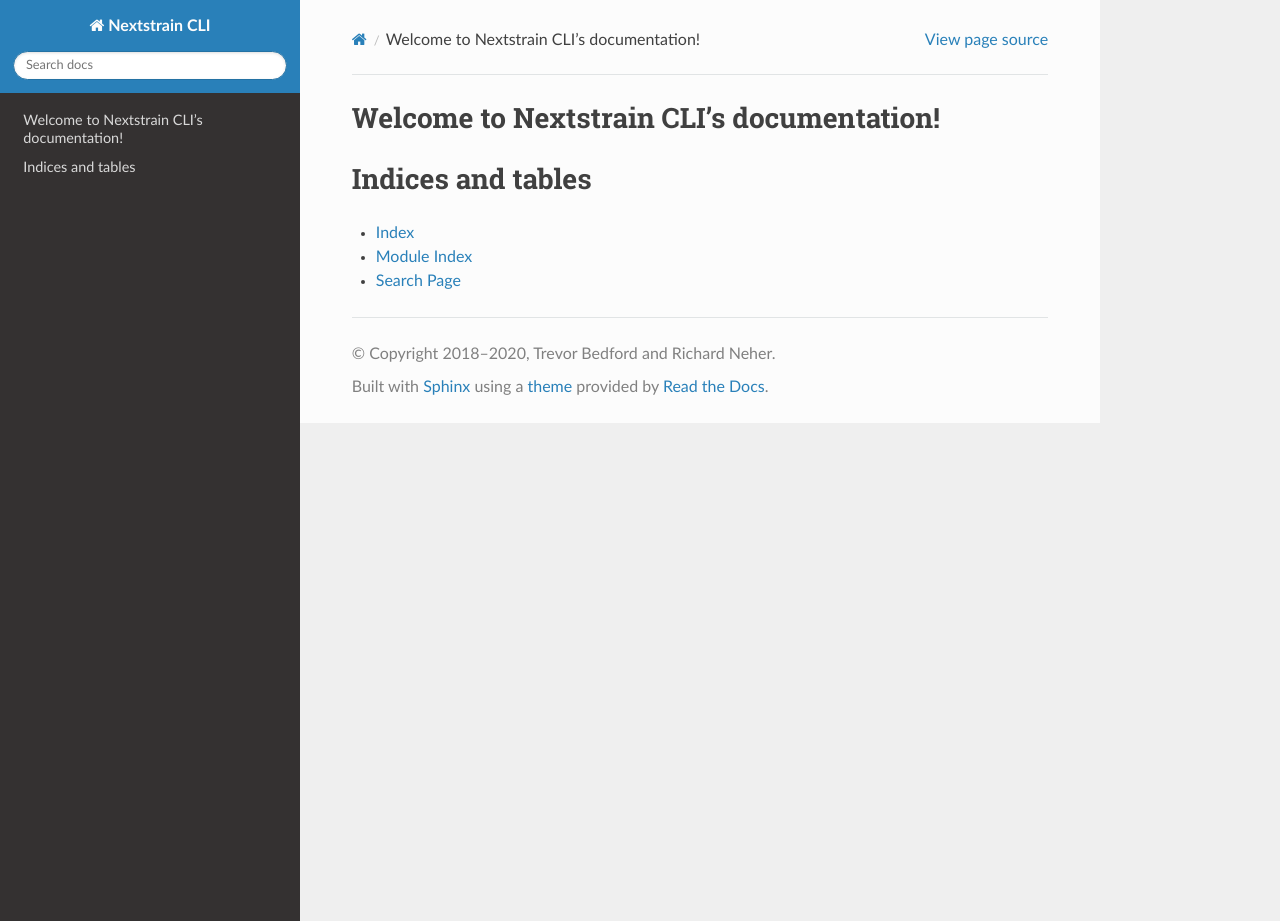
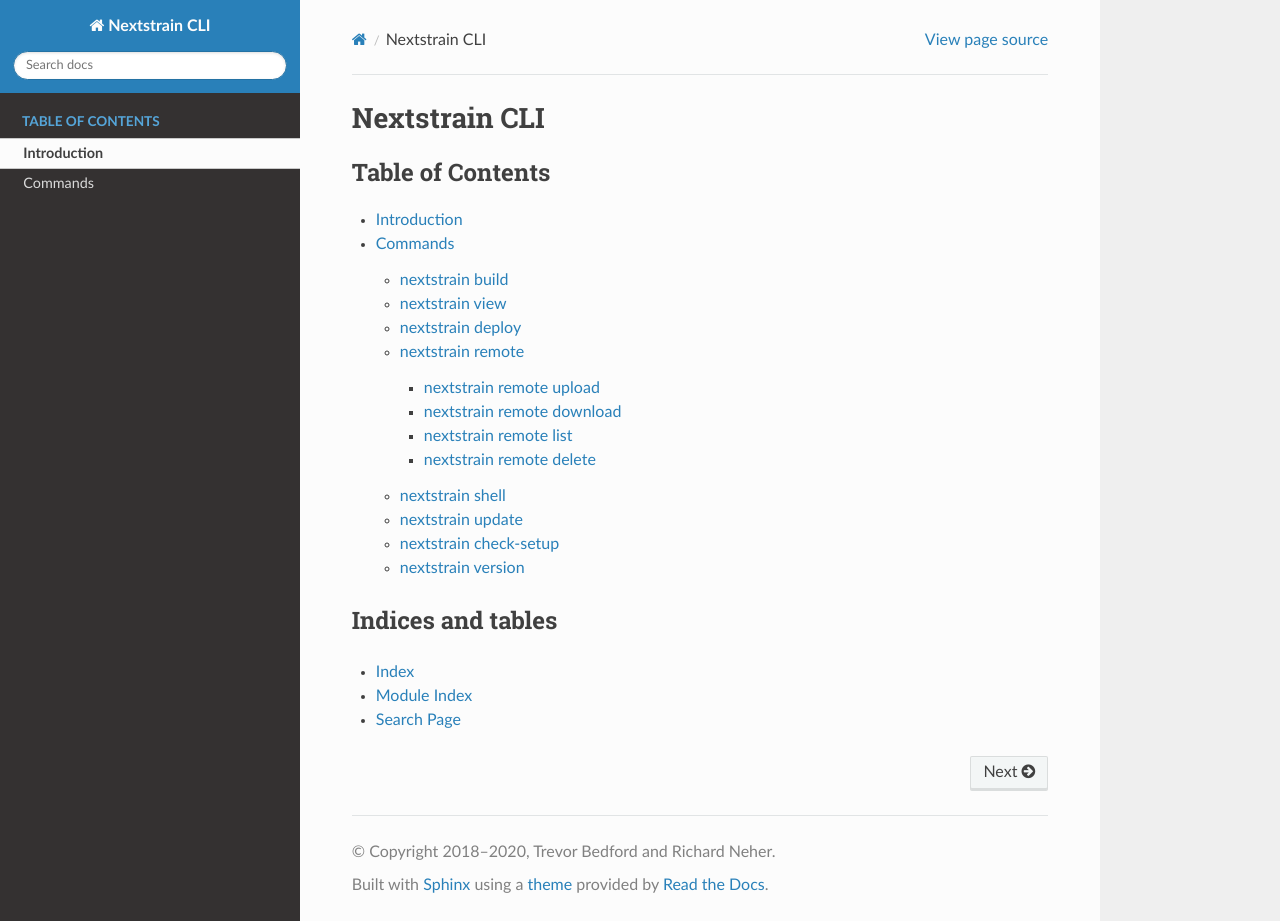
Before and after one commit to nextstrain/cli, a Sphinx documentation site: the page built from doc/index.rst, in a window 1280 px wide and 921 px high. Built offline with Sphinx 7.4.7 and the Read the Docs theme 2.0.0, drawn with Linux system fonts in a browser that asks for light colours.

Commit message:
docs: Generate pages for each command using sphinx-argparse
Surfaces a lot of information hidden away in the help output of each
command.  Making it part of the documentation and available online makes
it more visible and useful.  It also provides a way to link people to
help information.

```diff
--- /dev/null
+++ b/doc/commands/build.rst
@@ -0,0 +1,9 @@
+================
+nextstrain build
+================
+
+.. argparse::
+    :module: nextstrain.cli
+    :func: make_parser
+    :prog: nextstrain
+    :path: build
--- /dev/null
+++ b/doc/commands/check-setup.rst
@@ -0,0 +1,9 @@
+======================
+nextstrain check-setup
+======================
+
+.. argparse::
+    :module: nextstrain.cli
+    :func: make_parser
+    :prog: nextstrain
+    :path: check-setup
--- /dev/null
+++ b/doc/commands/deploy.rst
@@ -0,0 +1,9 @@
+=================
+nextstrain deploy
+=================
+
+.. argparse::
+    :module: nextstrain.cli
+    :func: make_parser
+    :prog: nextstrain
+    :path: deploy
--- /dev/null
+++ b/doc/commands/index.rst
@@ -0,0 +1,17 @@
+========
+Commands
+========
+
+The ``nextstrain`` program provides the following commands:
+
+.. toctree::
+    :titlesonly:
+
+    build
+    view
+    deploy
+    remote/index
+    shell
+    update
+    check-setup
+    version
--- /dev/null
+++ b/doc/commands/remote/delete.rst
@@ -0,0 +1,9 @@
+========================
+nextstrain remote delete
+========================
+
+.. argparse::
+    :module: nextstrain.cli
+    :func: make_parser
+    :prog: nextstrain
+    :path: remote delete
--- /dev/null
+++ b/doc/commands/remote/download.rst
@@ -0,0 +1,9 @@
+==========================
+nextstrain remote download
+==========================
+
+.. argparse::
+    :module: nextstrain.cli
+    :func: make_parser
+    :prog: nextstrain
+    :path: remote download
--- /dev/null
+++ b/doc/commands/remote/index.rst
@@ -0,0 +1,19 @@
+=================
+nextstrain remote
+=================
+
+.. argparse::
+    :module: nextstrain.cli
+    :func: make_parser
+    :prog: nextstrain
+    :path: remote
+    :nosubcommands:
+
+.. toctree::
+    :caption: Subcommands
+    :titlesonly:
+
+    upload
+    download
+    list
+    delete
--- /dev/null
+++ b/doc/commands/remote/list.rst
@@ -0,0 +1,9 @@
+======================
+nextstrain remote list
+======================
+
+.. argparse::
+    :module: nextstrain.cli
+    :func: make_parser
+    :prog: nextstrain
+    :path: remote list
--- /dev/null
+++ b/doc/commands/remote/upload.rst
@@ -0,0 +1,9 @@
+========================
+nextstrain remote upload
+========================
+
+.. argparse::
+    :module: nextstrain.cli
+    :func: make_parser
+    :prog: nextstrain
+    :path: remote upload
--- /dev/null
+++ b/doc/commands/shell.rst
@@ -0,0 +1,9 @@
+================
+nextstrain shell
+================
+
+.. argparse::
+    :module: nextstrain.cli
+    :func: make_parser
+    :prog: nextstrain
+    :path: shell
--- /dev/null
+++ b/doc/commands/update.rst
@@ -0,0 +1,9 @@
+=================
+nextstrain update
+=================
+
+.. argparse::
+    :module: nextstrain.cli
+    :func: make_parser
+    :prog: nextstrain
+    :path: update
--- /dev/null
+++ b/doc/commands/version.rst
@@ -0,0 +1,9 @@
+==================
+nextstrain version
+==================
+
+.. argparse::
+    :module: nextstrain.cli
+    :func: make_parser
+    :prog: nextstrain
+    :path: version
--- /dev/null
+++ b/doc/commands/view.rst
@@ -0,0 +1,9 @@
+===============
+nextstrain view
+===============
+
+.. argparse::
+    :module: nextstrain.cli
+    :func: make_parser
+    :prog: nextstrain
+    :path: view
--- a/doc/index.rst
+++ b/doc/index.rst
@@ -1,14 +1,15 @@
-.. Nextstrain CLI documentation master file, created by
-   sphinx-quickstart on Thu Jun  4 17:50:51 2020.
-   You can adapt this file completely to your liking, but it should at least
-   contain the root `toctree` directive.
+==============
+Nextstrain CLI
+==============
 
-Welcome to Nextstrain CLI's documentation!
-==========================================
+
 
 .. toctree::
-   :maxdepth: 2
-   :caption: Contents:
+    :caption: Table of Contents
+    :titlesonly:
+
+    Introduction <self>
+    commands/index
 
 
 
```
